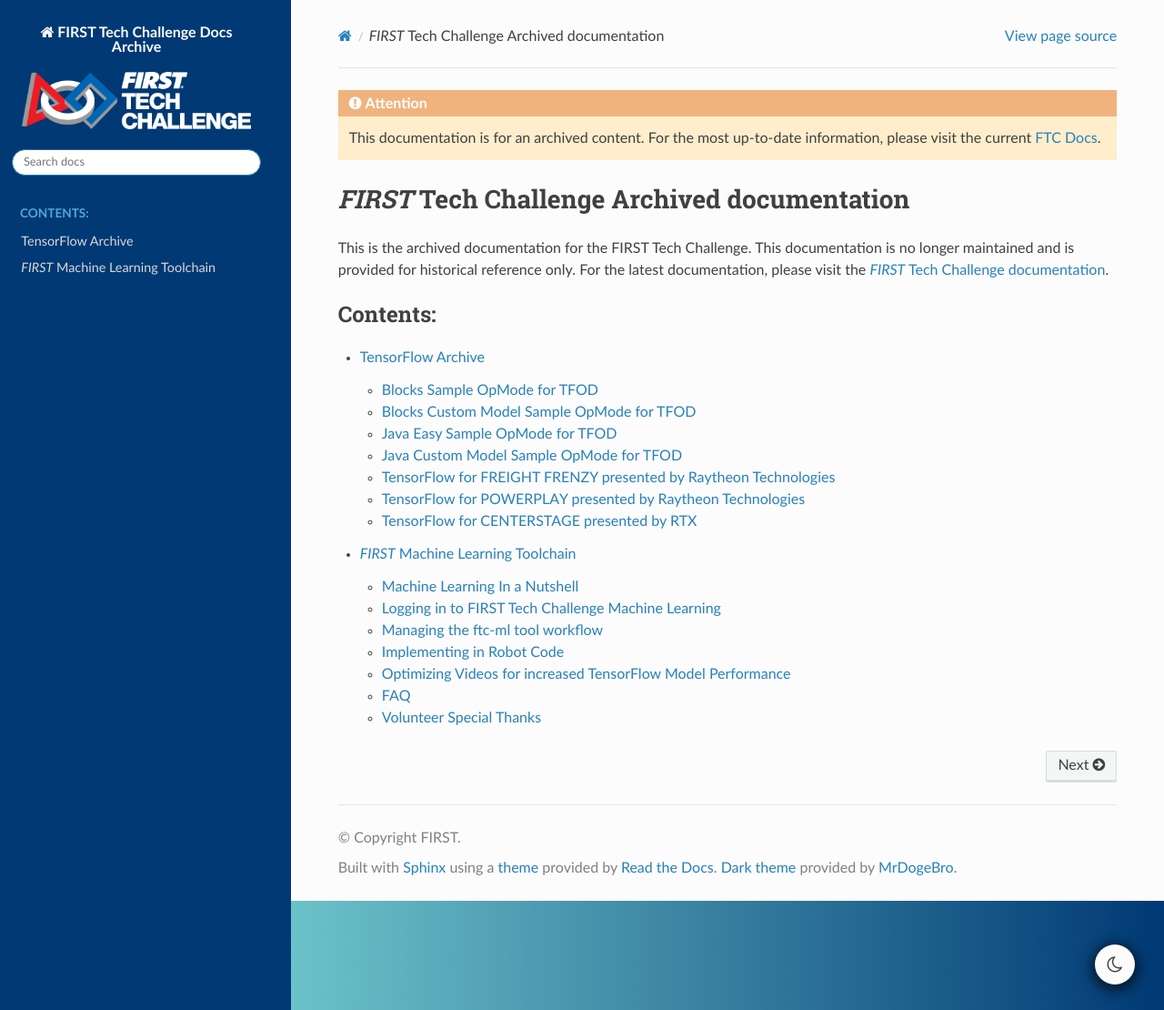
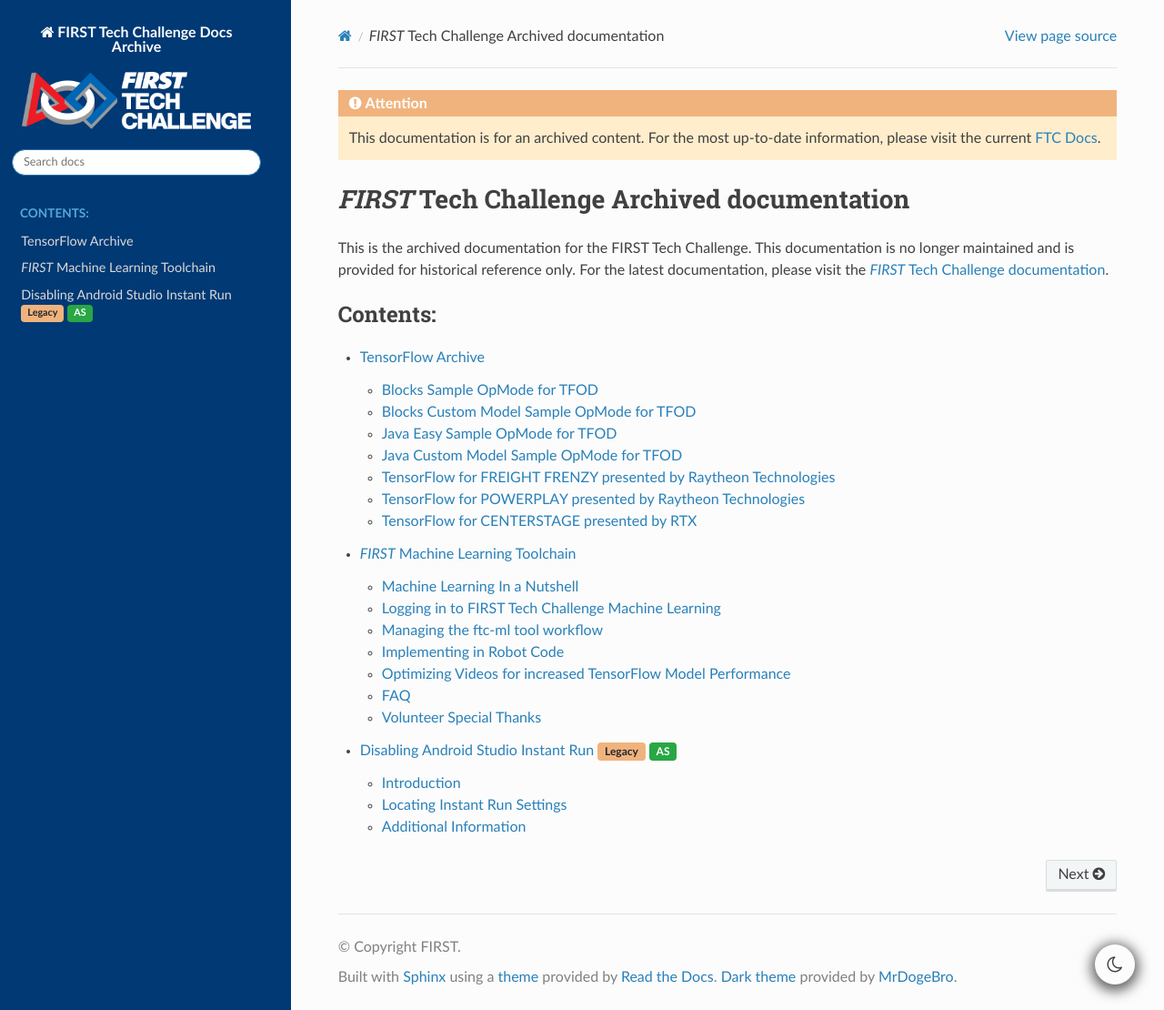
Before and after one commit to FIRST-Tech-Challenge/ftcdocs-archive, a Sphinx documentation site: the page built from docs/source/index.rst, in a window 1280 px wide and 1110 px high. Shown: the whole window at 91% size. Built offline with Sphinx 7.4.7 and the Read the Docs theme 3.1.0, drawn with Linux system fonts in a browser that asks for light colours; some of the changed lines change nothing that is shown.

Commit message:
added instant run to the archive

```diff
--- /dev/null
+++ b/docs/source/disable_instant_run/disable-instant-run.rst
@@ -0,0 +1,50 @@
+Disabling Android Studio Instant Run :bdg-warning:`Legacy` :bdg-success:`AS`
+============================================================================
+
+.. attention::
+   *Instant Run* was removed in Android Studio version 3.5, and
+   is no longer an issue for versions of Android Studio that are
+   Android Studio 3.5 or newer. However, this article remains for
+   those using *FIRST* Tech Challenge Software Development Kit
+   (SDK) v7.1 and older with previous versions of Android Studio.
+
+Introduction
+~~~~~~~~~~~~
+
+If you are an Android Studio user, one of **the most important steps to
+take** is to disable Android Studio Instant Run. Instant Run is a
+feature that is designed to streamline the development process by
+reducing the time to apply code changes to your app. Unfortunately,
+Instant Run is limited in function and when used with the *FIRST* Tech
+Challenge Android Studio project folder, can cause **severe** and
+**difficult-to-troubleshoot** problems.
+
+Teams who use Android Studio **must** disable Instant Run.
+
+Locating Instant Run Settings
+~~~~~~~~~~~~~~~~~~~~~~~~~~~~~
+
+When you first launch Android Studio a Welcome screen should appear. You
+can navigate to the Instant Run Settings from this Welcome screen by
+selecting the “Configure->Settings” item from the “Configure” dropdown
+list in the lower right hand corner of the screen.
+
+.. image:: images/ConfigureSettings.jpg
+
+On the left hand side of the Settings window, there should be a category
+called “Build, Execution, Deployment”. Within this category, click on
+the “Instant Run” subcategory to display the Instant Run settings for
+your Android Studio installation. By default, Instant Run is enabled
+when you first install Android Studio. Uncheck the “Enable Instant Run
+to hot swap code/resource changes on deploy (default enabled)” option
+and then click on the “OK” button to disable Instant Run.
+
+.. image:: images/InstantRunConfiguration.jpg
+
+Additional Information
+~~~~~~~~~~~~~~~~~~~~~~
+
+The Google Android Developer website has additional information about
+Instant Run. It also has instructions on how to disable this feature:
+
+https://developer.android.com/studio/run
--- a/docs/source/index.rst
+++ b/docs/source/index.rst
@@ -15,3 +15,4 @@
 
    TensorFlow/index
    ftc_ml/index
+   disable_instant_run/disable-instant-run
```
Also changed, not shown: docs/source/disable_instant_run/images/ConfigureSettings.jpg (added), docs/source/disable_instant_run/images/InstantRunConfiguration.jpg (added).
